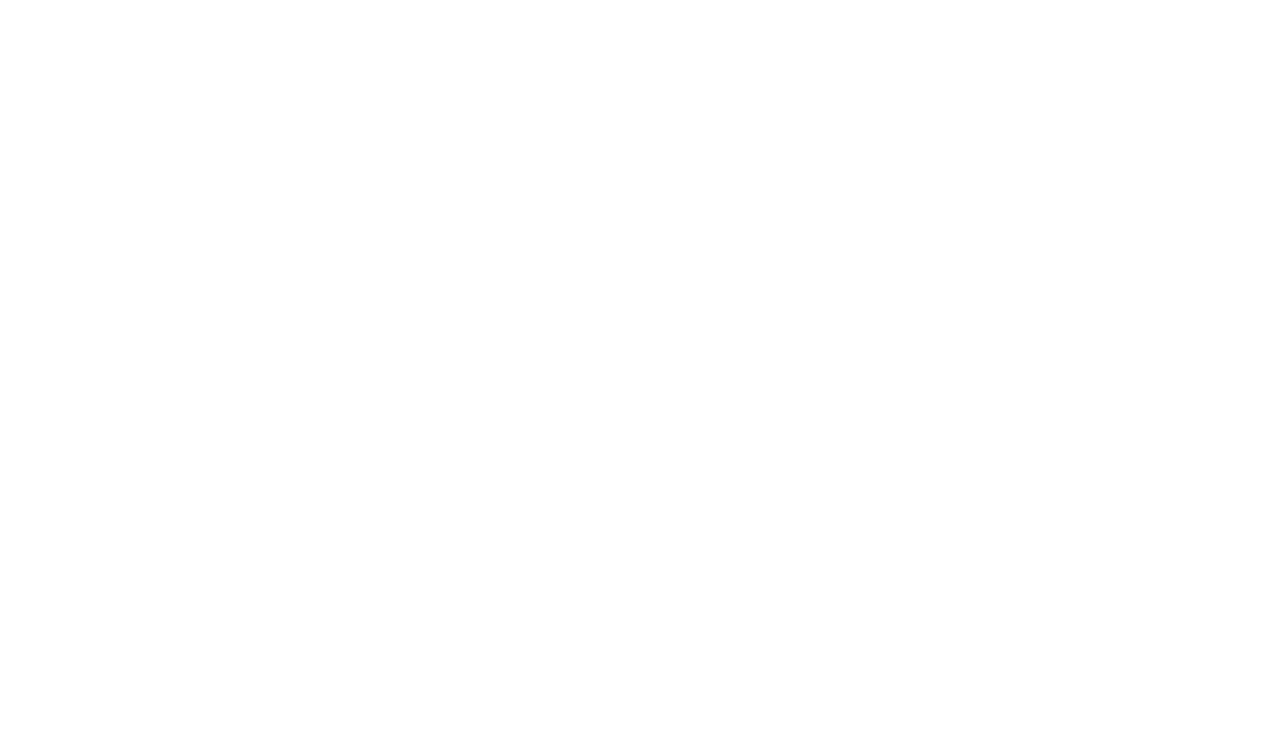
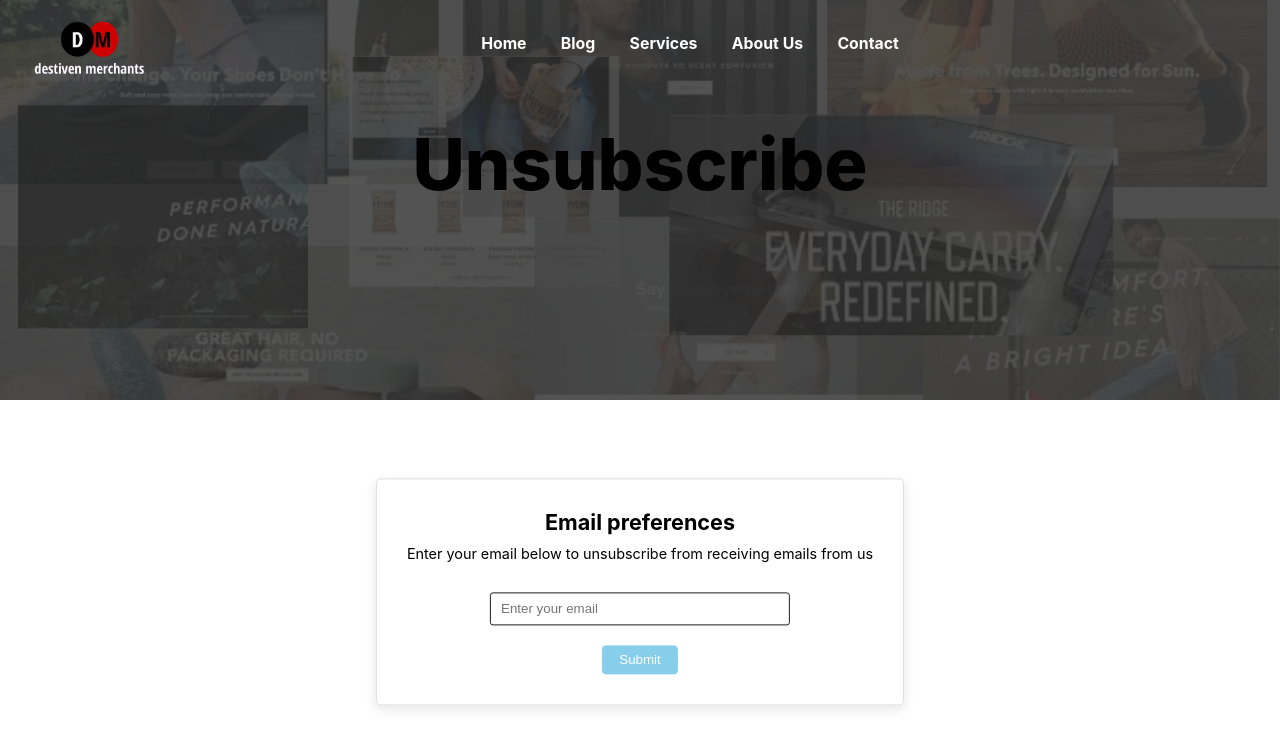
Before and after one commit to MbuguaGeorge/Destiven-Merchants, a React (Create React App) app: page /unsubscribe in a window 1280 px wide. Before the commit this address had no page. Shown: the top 748 px of the page. Built offline with nearby package versions, Linux system fonts and the light colour scheme.

Commit message:
email unsubscriptions

```diff
--- a/src/App.js
+++ b/src/App.js
@@ -4,6 +4,7 @@
 import Contact from './components/contact';
 import Blog from './components/blog';
 import Service from './components/services';
+import Unsubscribe from './components/emails/unsubscribe';
 import './App.css'
 import ReactGA from 'react-ga';
 
@@ -18,6 +19,7 @@
           <Route exact path="/contact" element={<Contact/>} />
           <Route exact path="/blog" element={<Blog/>} />
           <Route exact path="/services" element={<Service/>} />
+          <Route exact path='/unsubscribe' element={<Unsubscribe />} />
         </Routes>
       </Router>
   )
--- /dev/null
+++ b/src/components/emails/emails.css
@@ -0,0 +1,36 @@
+.unsub{
+    position: absolute;
+    left: 50%;
+    top: 80%;
+    transform: translate(-50%, -80%);
+    text-align: center;
+    border: 1px solid #ddd;
+    padding: 30px 30px;
+    margin-top: 20px;
+    border-radius: 5px;
+    box-shadow: rgba(0, 0, 0, 0.1) 0px 4px 12px;
+}
+
+.unsub form h2{
+    margin-bottom: 10px;
+}
+
+.unsub form input[type='email']{
+    padding: 8px 10px;
+    outline: none;
+    border: 1px solid #1d1d1d;
+    width: 300px;
+    border-radius: 3px;
+    margin-top: 30px;
+    margin-bottom: 20px;
+    color: #111;
+}
+
+.unsub form input[type='submit']{
+    cursor: pointer;
+    padding: 6px 16px;
+    border: 1px solid skyblue;
+    background-color: skyblue;
+    color: white;
+    border-radius: 4px;
+}
--- /dev/null
+++ b/src/components/emails/unsubscribe.jsx
@@ -0,0 +1,72 @@
+import React, {useState} from 'react';
+import logo1 from '../../images/logo7.png';
+import {Link} from 'react-router-dom';
+import './emails.css'
+
+function Unsubscribe(){
+
+    const [isNavExpanded, setIsNavExpanded] = useState(false);
+
+    return (
+        <>
+                    <div className='nav'>
+        <div className='logo'>
+            <Link style={{textDecoration: 'None'}} to='/'><img src={logo1} alt='logo'/></Link>
+        </div>
+        <button
+            onClick={() => {
+                setIsNavExpanded(!isNavExpanded)
+            }}
+            className="hamburger">
+            <svg
+            xmlns="http://www.w3.org/2000/svg"
+            className="h-5 w-5"
+            viewBox="0 0 20 20"
+            fill="white"
+            >
+            <path
+                fillRule="evenodd"
+                d="M3 5a1 1 0 011-1h12a1 1 0 110 2H4a1 1 0 01-1-1zM3 10a1 1 0 011-1h12a1 1 0 110 2H4a1 1 0 01-1-1zM9 15a1 1 0 011-1h6a1 1 0 110 2h-6a1 1 0 01-1-1z"
+                clipRule="evenodd"
+            />
+            </svg>
+        </button>
+        <div className={isNavExpanded ? "nav__menu expanded" : "nav__menu"}>
+            <ul>
+                <Link style={{textDecoration: 'None'}}  to="/"><li>Home</li></Link>
+                <Link style={{textDecoration: 'None'}}  to="/blog"><li>Blog</li></Link>
+                <Link style={{textDecoration: 'None'}}  to="/services"><li>Services</li></Link>
+                <Link style={{textDecoration: 'None'}}  to="/about"><li>About Us</li></Link>
+                <Link style={{textDecoration: 'None'}}  to="/contact"><li>Contact</li></Link>
+            </ul>
+        </div>
+        </div>
+
+        <div className='hero-div'>
+            <div className='overlay'></div>
+            <div className='hero'>
+                <h2>Unsubscribe</h2>
+            </div>
+        </div>
+
+        <div className='unsub'>
+            <form>
+                <h2>Email preferences</h2>
+                <p>Enter your email below to unsubscribe from receiving emails from us</p>
+                <input
+                    type='email' required
+                    placeholder='Enter your email'
+                />
+                <div className='submit'>
+                    <input
+                        type='submit'
+                    />
+                </div>
+            </form>
+        </div>
+
+        </>
+    )
+}
+
+export default Unsubscribe;
```
Also changed, not shown: src/components/emails/success.jsx (added).
